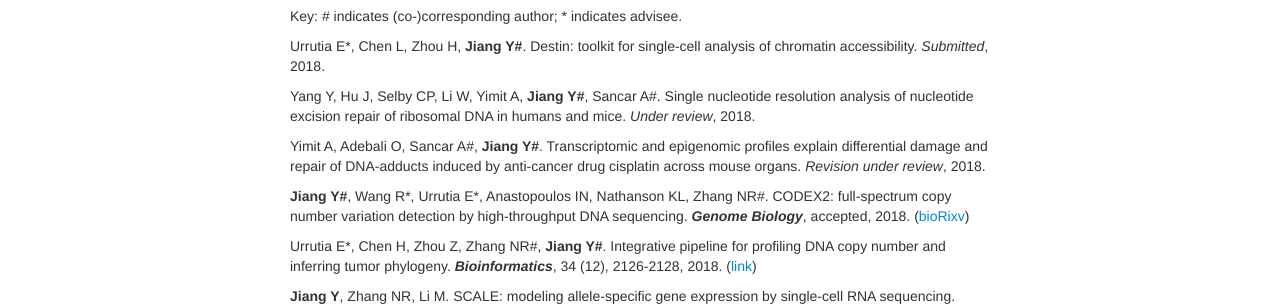
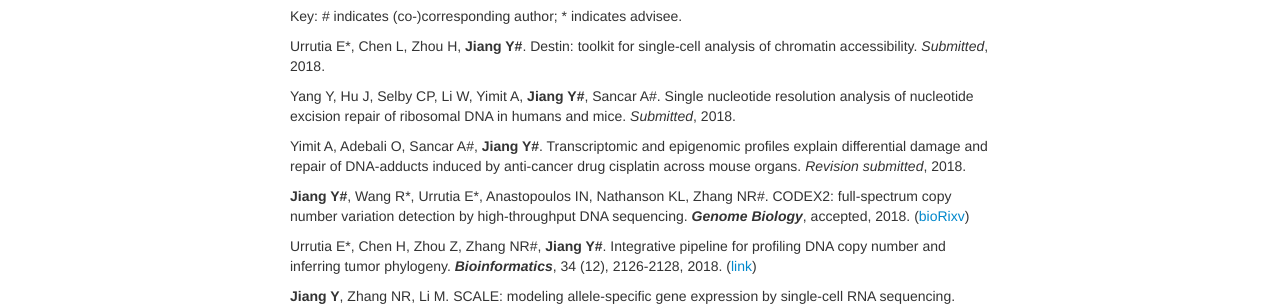
Before and after one commit to yuchaojiang/yuchaojiang.github.io, a Jekyll site: the page built from pages/pubs.md, in a window 1280 px wide. Shown: the part 208-514 px from the top of the page. Built offline with Jekyll 4.4.1, drawn with Linux system fonts in a browser that asks for light colours.

Commit message:
Update pubs.md

```diff
--- a/pages/pubs.md
+++ b/pages/pubs.md
@@ -16,9 +16,9 @@ Key: \# indicates (co-)corresponding author; \* indicates advisee.
 
 Urrutia E\*, Chen L, Zhou H, **Jiang Y#**. Destin: toolkit for single-cell analysis of chromatin accessibility. *Submitted*, 2018.
 
-Yang Y, Hu J, Selby CP, Li W, Yimit A, **Jiang Y#**, Sancar A#. Single nucleotide resolution analysis of nucleotide excision repair of ribosomal DNA in humans and mice. *Under review*, 2018.
+Yang Y, Hu J, Selby CP, Li W, Yimit A, **Jiang Y#**, Sancar A#. Single nucleotide resolution analysis of nucleotide excision repair of ribosomal DNA in humans and mice. *Submitted*, 2018.
 
-Yimit A, Adebali O, Sancar A#, **Jiang Y#**. Transcriptomic and epigenomic profiles explain differential damage and repair of DNA-adducts induced by anti-cancer drug cisplatin across mouse organs. *Revision under review*, 2018.
+Yimit A, Adebali O, Sancar A#, **Jiang Y#**. Transcriptomic and epigenomic profiles explain differential damage and repair of DNA-adducts induced by anti-cancer drug cisplatin across mouse organs. *Revision submitted*, 2018.
 
 **Jiang Y#**, Wang R\*, Urrutia E\*, Anastopoulos IN, Nathanson KL, Zhang NR#. CODEX2: full-spectrum copy number variation detection by high-throughput DNA sequencing. ***Genome Biology***, accepted, 2018. ([bioRixv](https://www.biorxiv.org/content/early/2018/04/01/211698))
 
```
